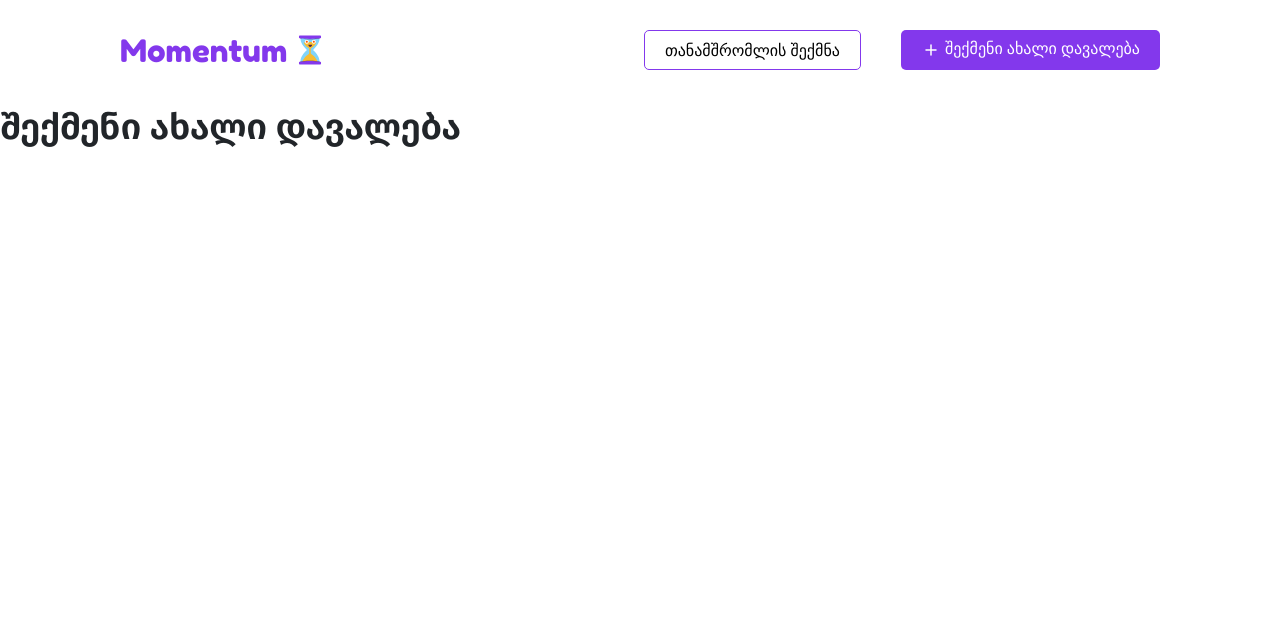
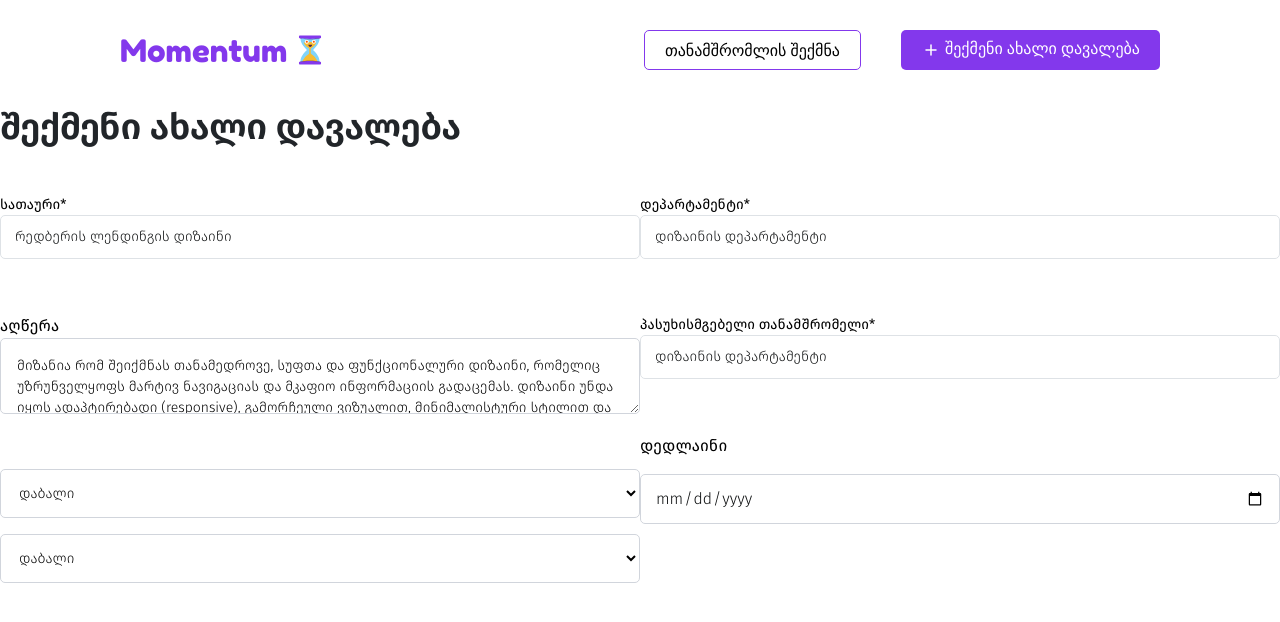
Before and after one commit to Jabjubinski/Momentum-app, a React (Vite) app: page /task/add in a window 1280 px wide. Shown: the top 622 px of the page. Built offline with nearby package versions, Linux system fonts and the light colour scheme.

Commit message:
worked on the task create page

```diff
--- a/package.json
+++ b/package.json
@@ -15,6 +15,7 @@
     "react": "^19.0.0",
     "react-dom": "^19.0.0",
     "react-router-dom": "^7.3.0",
+    "react-select": "^5.10.1",
     "tailwindcss": "^4.0.13"
   },
   "devDependencies": {
--- a/src/pages/CreateTaskPage.jsx
+++ b/src/pages/CreateTaskPage.jsx
@@ -1,12 +1,106 @@
 import React from "react";
 import Container from "../components/Container";
-
+import pfp from "./pfp.png";
 export default function CreateTaskPage() {
   return (
     <Container
       direction="col"
       title="შექმენი ახალი დავალება"
       customStyle="flex flex-col gap-[40px]"
-    ></Container>
+    >
+      <div className="flex flex-row">
+        <div className="flex flex-col font-firago gap-[55px] w-[50%]">
+          <div className="flex flex-col">
+            <label htmlFor="title" className="font-[400] text-[14px]">
+              სათაური*
+            </label>
+            <select
+              name=""
+              id="title"
+              className="appearance-none p-[14px] border border-[#DEE2E6] font-[300] leading-[100%] text-[#0D0F10] rounded-[5px] text-[14px]"
+            >
+              <option value="">რედბერის ლენდინგის დიზაინი</option>
+            </select>
+          </div>
+          <div className="flex flex-col">
+            <label htmlFor="textArea">აღწერა</label>
+            <textarea
+              name=""
+              id="textArea"
+              className="border border-gray-300 p-4 rounded-[5px]  font-[300] text-[14px]"
+            >
+              მიზანია რომ შეიქმნას თანამედროვე, სუფთა და ფუნქციონალური დიზაინი,
+              რომელიც უზრუნველყოფს მარტივ ნავიგაციას და მკაფიო ინფორმაციის
+              გადაცემას. დიზაინი უნდა იყოს ადაპტირებადი (responsive), გამორჩეული
+              ვიზუალით, მინიმალისტური სტილით და ნათელი ტიპოგრაფიით.
+            </textarea>
+          </div>
+          <div className="font-firago flex flex-col gap-4">
+            <select
+              name=""
+              id=""
+              className="p-[14px] border border-gray-300 rounded-[5px] font-[300] text-[14px]"
+            >
+              <option value="">დაბალი</option>
+              <option value="">საშუალო</option>
+              <option value="">მაღალი</option>
+            </select>
+            <select
+              name=""
+              id=""
+              className="p-[14px] border border-gray-300 rounded-[5px] font-[300] text-[14px]"
+            >
+              <option value="">დაბალი</option>
+              <option value="">საშუალო</option>
+              <option value="">მაღალი</option>
+            </select>
+          </div>
+        </div>
+        <div className="flex flex-col font-firago gap-[55px] w-[50%]">
+          <div className="flex flex-col">
+            <label htmlFor="title" className="font-[400] text-[14px]">
+              დეპარტამენტი*
+            </label>
+            <select
+              name=""
+              id="title"
+              className="appearance-none p-[14px] border border-[#DEE2E6] font-[300] leading-[100%] text-[#0D0F10] rounded-[5px] text-[14px]"
+            >
+              <option value="">დიზაინის დეპარტამენტი</option>
+              <option value="">დიზაინის დეპარტამენტი</option>
+              <option value="">დიზაინის დეპარტამენტი</option>
+            </select>
+          </div>
+          <div className="flex flex-col">
+            <label htmlFor="title" className="font-[400] text-[14px]">
+              პასუხისმგებელი თანამშრომელი*
+            </label>
+            <select
+              name=""
+              id="title"
+              className="appearance-none p-[14px] border border-[#DEE2E6] font-[300] leading-[100%] text-[#0D0F10] rounded-[5px] text-[14px]"
+            >
+              <option value="">
+                <img src={pfp} alt="..." /> დიზაინის დეპარტამენტი
+              </option>
+              <option value="">
+                <img src={pfp} alt="..." /> დიზაინის დეპარტამენტი
+              </option>
+              <option value="">
+                <img src={pfp} alt="..." /> დიზაინის დეპარტამენტი
+              </option>
+            </select>
+          </div>
+          <div className="font-firago flex flex-col gap-4">
+            <label htmlFor="">დედლაინი</label>
+            <input
+              type="date"
+              id="deadline"
+              className="p-[14px] border border-gray-300 font-[300] leading-[100%] text-[#0D0F10] rounded-[5px]"
+            />
+          </div>
+        </div>
+      </div>
+    </Container>
   );
 }
```
Also changed, not shown: src/pages/pfp.png (added), 1 other file (tests, documents, lock files or other folders).
